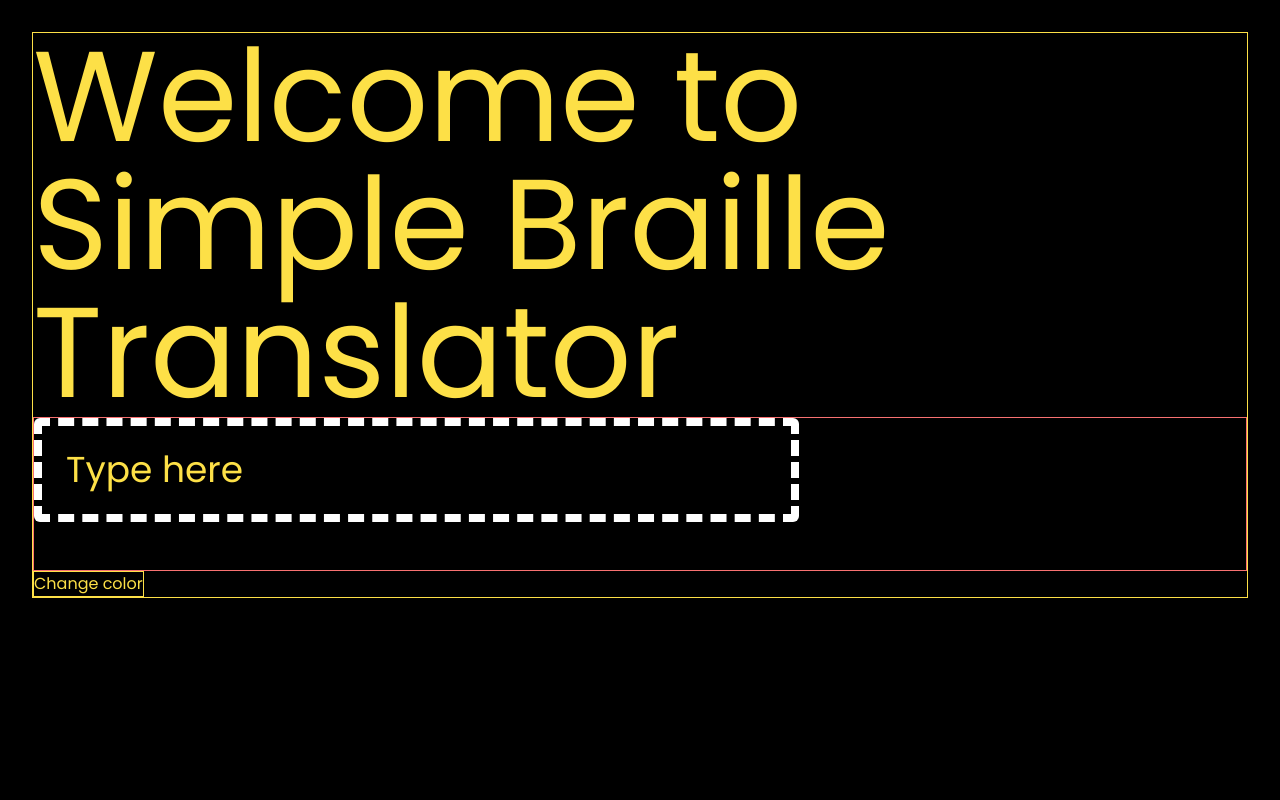
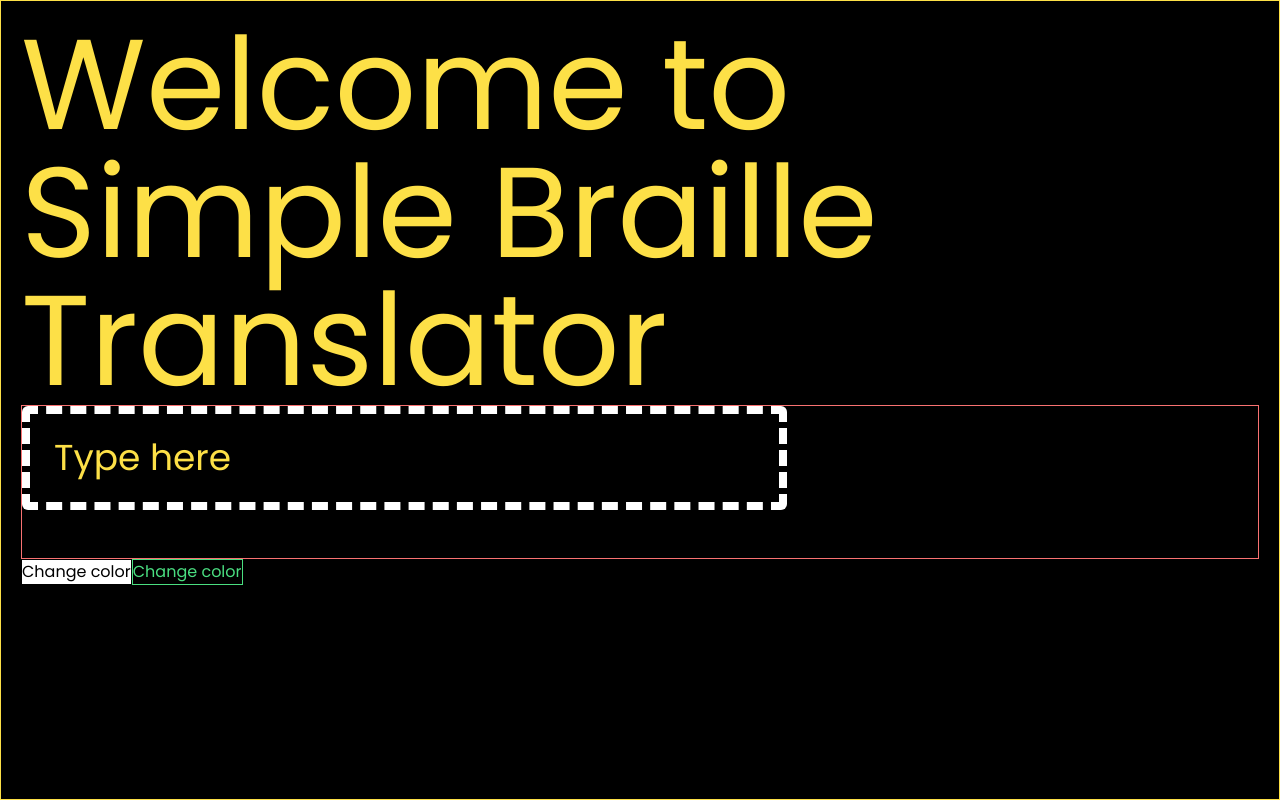
Before and after one commit to migauth/braille-translator, a Vue app: page / in a window 1280 px wide. Built offline with nearby package versions, Linux system fonts and the light colour scheme.

Commit message:
add color change buttons

```diff
--- a/index.html
+++ b/index.html
@@ -21,8 +21,8 @@
 
     <title>Braille Translator</title>
   </head>
-  <body>
-    <div id="app" class="min-h-screen bg-black p-8 text-yellow-300"></div>
+  <body class="">
+    <div id="app" class="m-0"></div>
     <script type="module" src="/src/main.js"></script>
   </body>
 </html>
--- a/src/App.vue
+++ b/src/App.vue
@@ -1,11 +1,11 @@
 <script setup>
 import TranslatorInput from './components/TranslatorInput.vue'
 import StyleButton from './components/StyleButton.vue'
-import { border } from './state.js'
+import { siteColour } from './state.js'
 </script>
 
 <template>
-  <main :class="border">
+  <main :class="siteColour">
     <h1 class="text-9xl">Welcome to Simple Braille Translator</h1>
     <!-- Translator -->
     <div class="border border-red-400">
--- a/src/assets/main.css
+++ b/src/assets/main.css
@@ -7,7 +7,3 @@
     font-family: 'Poppins';
   }
 }
-
-/* body {
-  cursor: url(‘YourCursorImage.png'), auto;
-} */
--- a/src/components/StyleButton.vue
+++ b/src/components/StyleButton.vue
@@ -1,14 +1,24 @@
 <script setup>
 // import { ref } from 'vue'
-import { border } from '@/state'
+import { siteColour } from '@/state'
 
-const changeColor = () => {
-  border.value = 'border border-black text-black bg-white'
+const blackAndWhite = () => {
+  siteColour.value = 'p-5 border border-black text-black bg-white flex flex-col min-h-screen'
+}
+
+const greenAndBlack = () => {
+  siteColour.value =
+    'p-5 border border-green-400 text-green-400 bg-black flex flex-col min-h-screen'
 }
 </script>
 
 <template>
   <div>
-    <button @:click="changeColor" :class="border">Change color</button>
+    <button @:click="blackAndWhite" class="border border-black text-black bg-white">
+      Change color
+    </button>
+    <button @:click="greenAndBlack" class="border border-green-400 text-green-400 bg-black">
+      Change color
+    </button>
   </div>
 </template>
--- a/src/state.js
+++ b/src/state.js
@@ -1,4 +1,6 @@
 // src/state.js
 import { ref } from 'vue'
 
-export const border = ref('border border-yellow-300 text-yellow-300')
+export const siteColour = ref(
+  ' p-5 border border-yellow-300 text-yellow-300 bg-black flex flex-col min-h-screen'
+)
```
